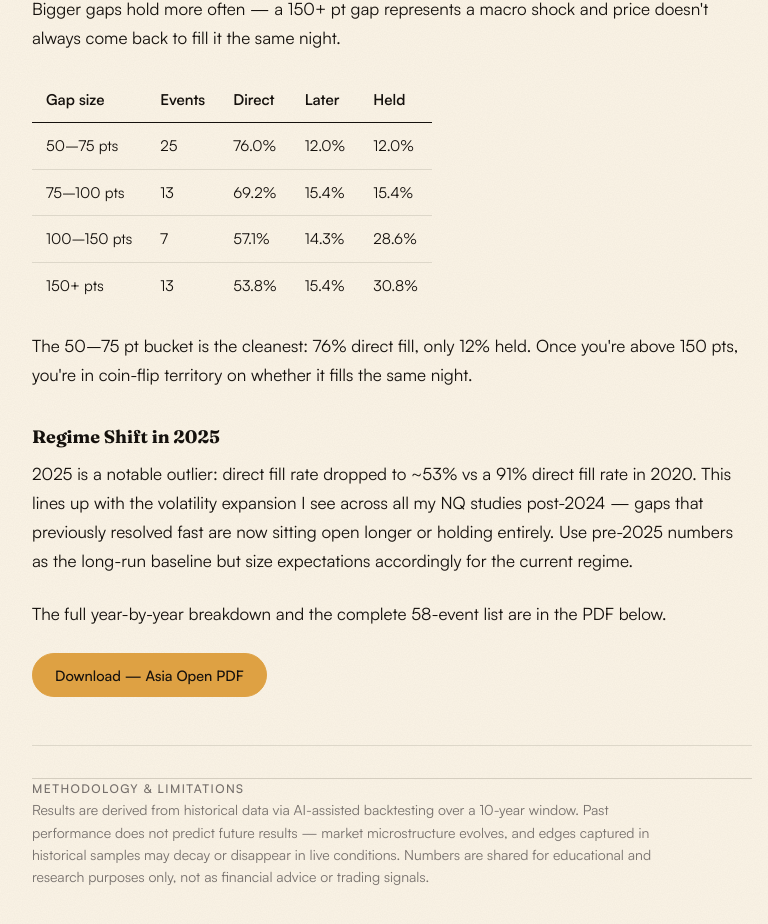
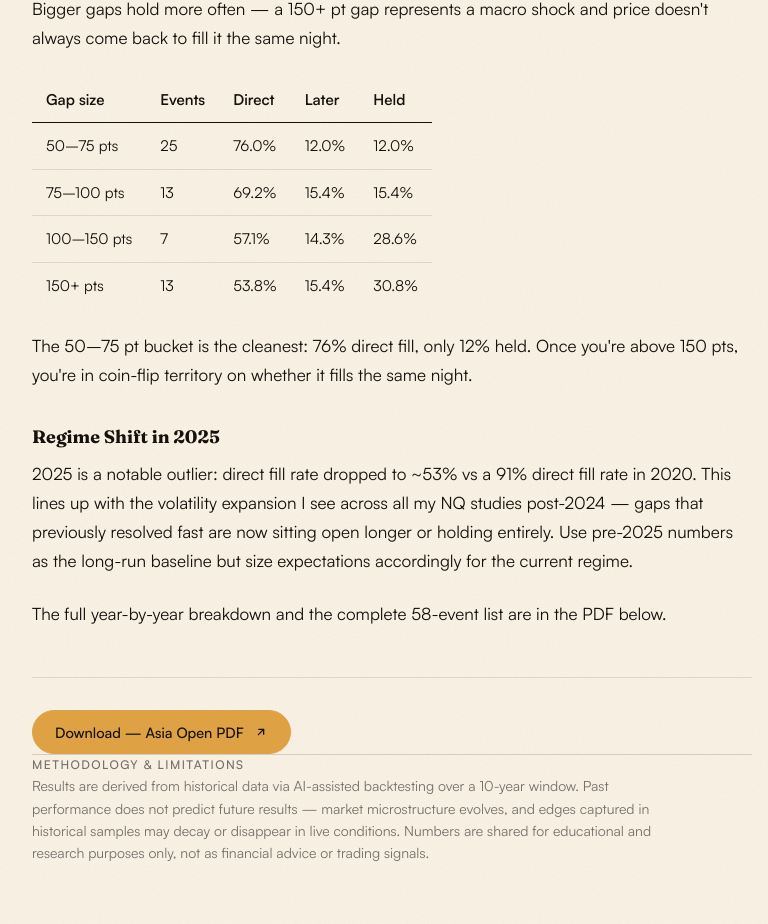
Before and after one commit to Angelo2411/jacktradesnq-site, a Next.js app: page /backtested-data/asia-open in a window 1280 px wide. Shown: the part 2097-3021 px from the top of the page, without its empty margins (272-1040 px from the left). Built offline with nearby package versions, Linux system fonts and the light colour scheme.

Commit message:
feat: wire bilingual prose/pdf into backtested-data detail pages, remove inline PDF buttons
Co-authored-by: CommandCodeBot <noreply@commandcode.ai>

```diff
--- a/app/backtested-data/[slug]/page.tsx
+++ b/app/backtested-data/[slug]/page.tsx
@@ -8,6 +8,8 @@ import KillzoneSwitcher from '../_components/KillzoneSwitcher';
 import NwogSwitcher from '../_components/NwogSwitcher';
 import News830Explorer from '../_components/News830Explorer';
 import MobileTabs, { type MobileTab } from '../_components/MobileTabs';
+import BilingualProse from '../_components/BilingualProse';
+import BilingualPdfLink from '../_components/BilingualPdfLink';
 
 const EXPLORER_CONFIGS: Record<string, ExplorerConfig> = {
   cpi: {
@@ -97,7 +99,7 @@ export default async function BacktestedDetail({ params }: PageProps) {
   const isKillzone = slug === KILLZONE_SLUG;
   const isNwog = slug === NWOG_SLUG;
 
-  const match = entry.explanationHtml.match(EXPLORER_RE);
+  const match = entry.explanationHtmlNq.match(EXPLORER_RE);
   const explorerKey = match ? match[1].toLowerCase() : null;
   const explorerConfig =
     explorerKey && EXPLORER_CONFIGS[explorerKey] ? EXPLORER_CONFIGS[explorerKey] : null;
@@ -106,9 +108,12 @@ export default async function BacktestedDetail({ params }: PageProps) {
 
   // For straddle switcher slugs, split HTML around the explorer div
   const hasSplit = isStraddleSwitcher && !!explorerKey;
-  const [htmlBefore, htmlAfter] = (hasSplit || explorerConfig || isNews830)
-    ? entry.explanationHtml.split(EXPLORER_RE).filter((_, i) => i !== 1)
-    : [entry.explanationHtml, ''];
+  const splitter = (html: string) =>
+    (hasSplit || explorerConfig || isNews830)
+      ? html.split(EXPLORER_RE).filter((_, i) => i !== 1)
+      : [html, ''];
+  const [htmlBeforeNq, htmlAfterNq] = splitter(entry.explanationHtmlNq);
+  const [htmlBeforeGc, htmlAfterGc] = splitter(entry.explanationHtmlGc);
 
   const mobileHasExplorer = !!(entry.mobileHtml && EXPLORER_RE.test(entry.mobileHtml));
   const [mobileBefore, mobileAfter] = mobileHasExplorer
@@ -217,21 +222,12 @@ export default async function BacktestedDetail({ params }: PageProps) {
       <div className={entry.mobileHtml ? 'bd-show-desktop' : undefined}>
         {hasDesktopSplit ? (
           <>
-            <div
-              className="bd-prose"
-              dangerouslySetInnerHTML={{ __html: htmlBefore }}
-            />
+            <BilingualProse htmlNq={htmlBeforeNq} htmlGc={htmlBeforeGc} />
             {desktopExplorerNode}
-            <div
-              className="bd-prose"
-              dangerouslySetInnerHTML={{ __html: htmlAfter }}
-            />
+            <BilingualProse htmlNq={htmlAfterNq} htmlGc={htmlAfterGc} />
           </>
         ) : (
-          <div
-            className="bd-prose"
-            dangerouslySetInnerHTML={{ __html: entry.explanationHtml }}
-          />
+          <BilingualProse htmlNq={entry.explanationHtmlNq} htmlGc={entry.explanationHtmlGc} />
         )}
       </div>
 
@@ -247,6 +243,11 @@ export default async function BacktestedDetail({ params }: PageProps) {
             <IconArrowUpRight />
           </a>
         ) : null}
+        <BilingualPdfLink
+          pdfFileNq={entry.pdfFileNq}
+          pdfFileGc={entry.pdfFileGc}
+          pdfLabel={entry.pdfLabel ?? `Download — ${entry.title} PDF`}
+        />
       </div>
 
       <div className="mt-16 max-w-[720px] border-t pt-6" style={{ borderColor: 'oklch(0.85 0.02 85)' }}>
--- a/content/backtested-data/asia-open/explanation.md
+++ b/content/backtested-data/asia-open/explanation.md
@@ -53,5 +53,3 @@ The 50–75 pt bucket is the cleanest: 76% direct fill, only 12% held. Once you'
 2025 is a notable outlier: direct fill rate dropped to ~53% vs a 91% direct fill rate in 2020. This lines up with the volatility expansion I see across all my NQ studies post-2024 — gaps that previously resolved fast are now sitting open longer or holding entirely. Use pre-2025 numbers as the long-run baseline but size expectations accordingly for the current regime.
 
 The full year-by-year breakdown and the complete 58-event list are in the PDF below.
-
-<a class="bd-btn bd-btn-primary" href="/downloads/backtested-data/asia-open.pdf" download>Download — Asia Open PDF</a>
--- a/content/backtested-data/asia-open/meta.json
+++ b/content/backtested-data/asia-open/meta.json
@@ -4,5 +4,6 @@
   "date": "2026-05-04",
   "excerpt": "New Week Opening Gap fill rates — first 30 min vs later vs held, segmented by direction.",
   "tradingviewUrl": "https://www.tradingview.com/u/jacktradesnq/",
-  "pdfFile": "asia-open.pdf"
+  "pdfFile": "asia-open.pdf",
+  "pdfLabel": "Download — Asia Open PDF"
 }
--- a/content/backtested-data/asia-open/mobile.md
+++ b/content/backtested-data/asia-open/mobile.md
@@ -11,5 +11,3 @@ A **New Week Opening Gap (NWOG)** is the difference between NQ futures' Friday 1
 - Total events meeting threshold: **58** (19 bull gaps, 39 bear gaps)
 
 Full results — fill rates, bull vs bear breakdown, by gap size, 2025 regime shift — are in the PDF.
-
-<a class="bd-btn bd-btn-primary" href="/downloads/backtested-data/asia-open.pdf" download>Download — Asia Open PDF</a>
--- a/content/backtested-data/killzone-past-vs-now/explanation.md
+++ b/content/backtested-data/killzone-past-vs-now/explanation.md
@@ -12,5 +12,3 @@ The following PDF shows informations about the numbers of points each killzone h
 *DST = Daylight Saving Time (auto-adjusts for US summer/winter time).*
 
 Conditions cross-checked: weekday, news (red folder), and holiday (NYSE bank holiday).
-
-<a class="bd-btn bd-btn-primary" href="/downloads/backtested-data/killzone-past-vs-now.pdf" download>Download — Killzone Range PDF</a>
--- a/content/backtested-data/killzone-past-vs-now/meta.json
+++ b/content/backtested-data/killzone-past-vs-now/meta.json
@@ -4,5 +4,6 @@
   "date": "2026-05-04",
   "excerpt": "Points per killzone (Asia, London, NY AM, NY PM) under different conditions — NQ + Gold both backtested.",
   "tradingviewUrl": "https://www.tradingview.com/u/jacktradesnq/",
-  "pdfFile": "killzone-past-vs-now.pdf"
+  "pdfFile": "killzone-past-vs-now.pdf",
+  "pdfLabel": "Download — Killzone Range PDF"
 }
--- a/content/backtested-data/killzone-past-vs-now/mobile.md
+++ b/content/backtested-data/killzone-past-vs-now/mobile.md
@@ -10,5 +10,3 @@ The PDF below shows the number of points each killzone had under different condi
 | NY PM    | 14:00 → 16:10 |
 
 Conditions cross-checked: weekday, news (red folder), and holiday (NYSE bank holiday).
-
-<a class="bd-btn bd-btn-primary" href="/downloads/backtested-data/killzone-past-vs-now.pdf" download>Download — Killzone Range PDF</a>
--- a/lib/backtested-data.ts
+++ b/lib/backtested-data.ts
@@ -28,6 +28,8 @@ export interface EntryDetail extends EntryMeta {
   explanationHtml: string;
   explanationHtmlNq: string;
   explanationHtmlGc: string;
+  pdfFileNq: string;
+  pdfFileGc: string;
   mobileHtml?: string;
 }
 
```
